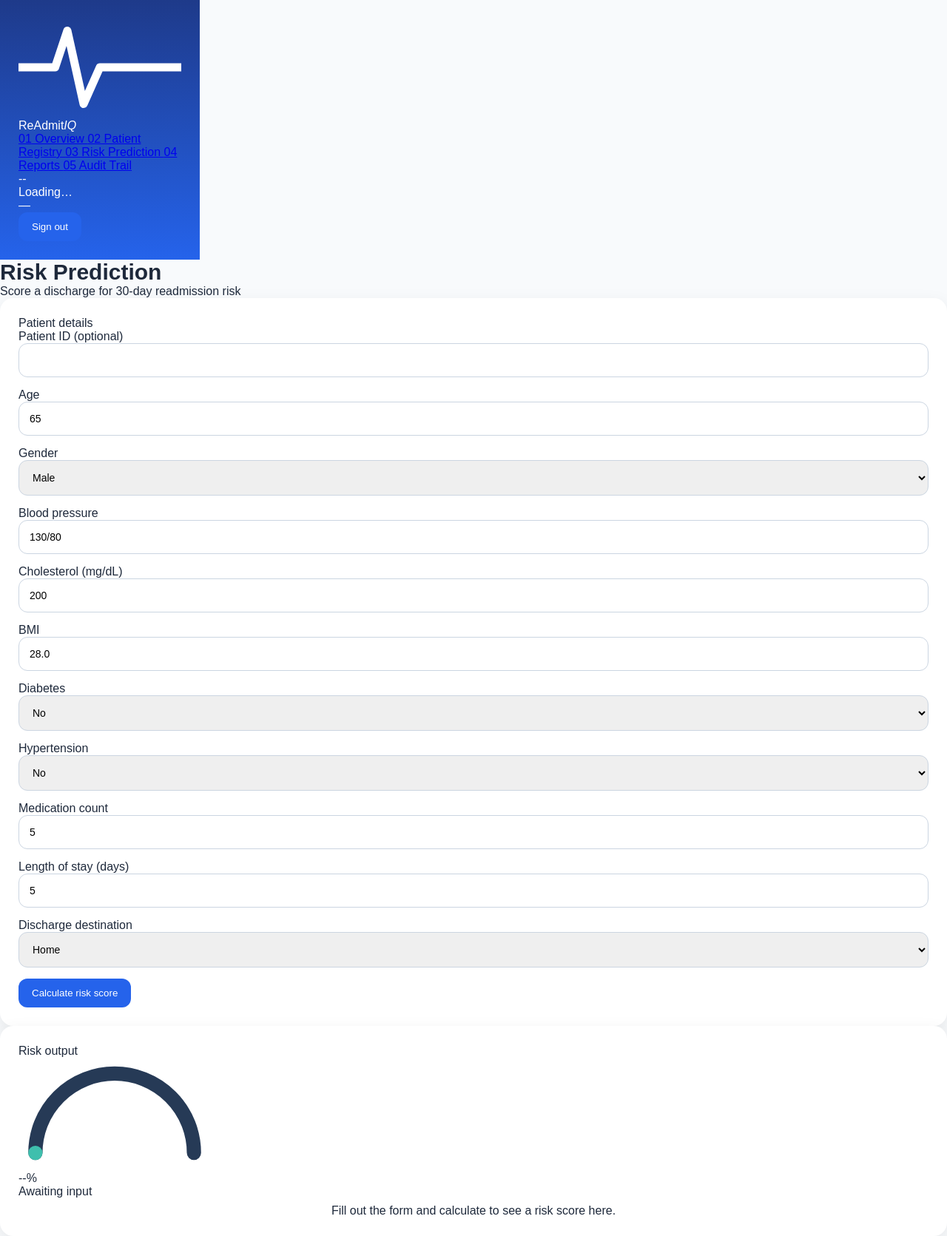
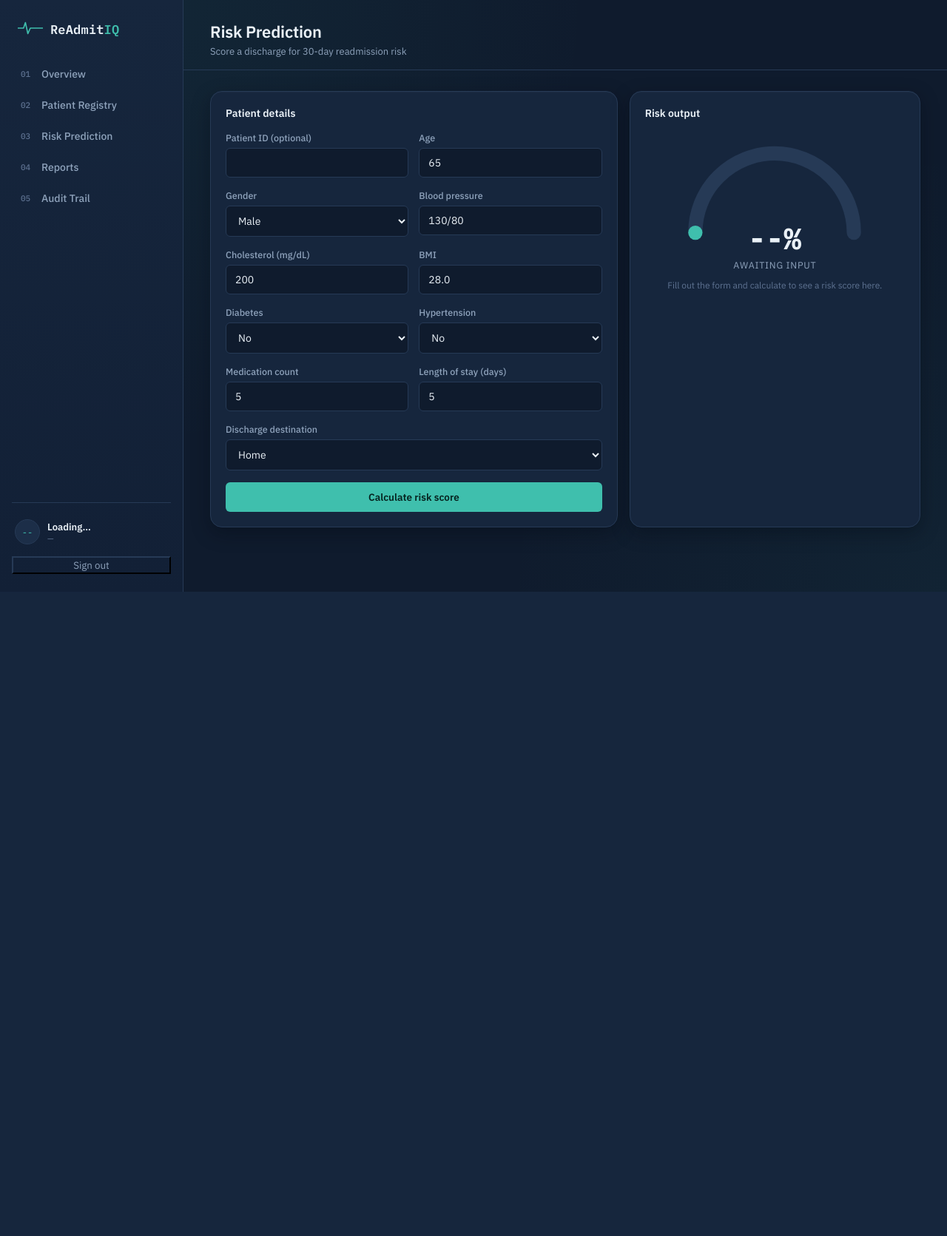
Before and after one commit to esetu-git-public/bootcamp-ace-26-team-1, a Python web app: template templates/prediction.html in a window 1280 px wide. Shown: the whole page at 74% size. After the commit the page ends 800 px from the top, so only its background shows below. Run offline with Jinja, Linux system fonts and the light colour scheme; the template is opened without the code that fills it, so the values that code supplies are empty.

Commit message:
Refactor CSS with design tokens and layout adjustments
Refactor CSS to implement design tokens and improve structure.

```diff
--- a/static/css/style.css
+++ b/static/css/style.css
@@ -1,386 +1,223 @@
-* {
-    margin: 0;
-    padding: 0;
-    box-sizing: border-box;
+/* ==========================================================================
+   ReAdmitIQ — design tokens
+   Concept: a clinical monitor / instrument-panel aesthetic. Deep navy-ink
+   panels, a signal-teal accent (the "pulse"), and functional risk colors
+   (teal = low, amber = medium, coral = high) that double as the palette's
+   only saturated notes. Numbers are set in a mono face like a monitor
+   readout; UI text in a humanist sans.
+   ========================================================================== */
+:root{
+  --ink:        #0F1B2D;
+  --panel:      #16263D;
+  --panel-2:    #1C2E48;
+  --line:       #263A56;
+  --text:       #EAF1F7;
+  --text-muted: #8FA3BC;
+  --text-dim:   #5E7291;
+
+  --signal:     #3FBFAD;   /* teal — primary accent / "healthy" */
+  --signal-dim: #2A8577;
+  --risk-low:   #3FBFAD;
+  --risk-med:   #F2B138;
+  --risk-high:  #F2545B;
+
+  --font-body: 'IBM Plex Sans', -apple-system, BlinkMacSystemFont, sans-serif;
+  --font-mono: 'IBM Plex Mono', 'SFMono-Regular', Menlo, monospace;
+
+  --radius-sm: 6px;
+  --radius-md: 10px;
+  --radius-lg: 16px;
+  --shadow-panel: 0 1px 0 rgba(255,255,255,0.03) inset, 0 8px 24px rgba(3,8,16,0.35);
 }
 
-body {
-    font-family: 'Poppins', sans-serif;
-    background: #f8fafc;
-    color: #1e293b;
+*{ box-sizing: border-box; }
+html,body{ height:100%; }
+body{
+  margin:0;
+  background: var(--ink);
+  background-image:
+    radial-gradient(circle at 15% 0%, rgba(63,191,173,0.07), transparent 45%),
+    radial-gradient(circle at 100% 100%, rgba(63,191,173,0.05), transparent 40%);
+  color: var(--text);
+  font-family: var(--font-body);
+  -webkit-font-smoothing: antialiased;
+}
+a{ color: inherit; text-decoration: none; }
+button{ font-family: inherit; }
+::selection{ background: var(--signal-dim); color: #fff; }
+
+h1,h2,h3{ margin:0; font-weight:600; letter-spacing: -0.01em; }
+.mono{ font-family: var(--font-mono); }
+
+/* ---- App shell ---- */
+.app-shell{ display:flex; min-height:100vh; }
+
+.sidebar{
+  width: 248px;
+  flex: 0 0 248px;
+  background: linear-gradient(180deg, var(--panel) 0%, #122036 100%);
+  border-right: 1px solid var(--line);
+  display:flex;
+  flex-direction: column;
+  padding: 24px 16px;
+  position: sticky;
+  top: 0;
+  height: 100vh;
+}
+.sidebar-brand{ display:flex; align-items:center; gap:10px; padding: 4px 8px 28px; }
+.brand-mark{ color: var(--signal); flex:0 0 auto; }
+.pulse-mark{ width:34px; height:20px; }
+.brand-word{ font-family: var(--font-mono); font-size:17px; font-weight:600; letter-spacing:0.01em; }
+.brand-word em{ font-style:normal; color: var(--signal); }
+
+.sidebar-nav{ display:flex; flex-direction:column; gap:2px; flex:1; }
+.nav-item{
+  display:flex; align-items:center; gap:10px;
+  padding: 11px 12px; border-radius: var(--radius-sm);
+  color: var(--text-muted); font-size: 14px; font-weight:500;
+  transition: background .15s ease, color .15s ease;
+}
+.nav-eyebrow{ font-family: var(--font-mono); font-size:11px; color: var(--text-dim); width:18px; }
+.nav-item:hover{ background: rgba(255,255,255,0.03); color: var(--text); }
+.nav-item.active{ background: rgba(63,191,173,0.1); color: var(--signal); }
+.nav-item.active .nav-eyebrow{ color: var(--signal); }
+
+.sidebar-footer{ display:flex; flex-direction:column; gap:10px; padding-top:16px; border-top:1px solid var(--line); }
+.user-chip{ display:flex; align-items:center; gap:10px; padding: 6px 4px; }
+.user-avatar{
+  width:34px; height:34px; border-radius:50%; background: var(--panel-2);
+  border:1px solid var(--line); display:flex; align-items:center; justify-content:center;
+  font-family: var(--font-mono); font-size:12px; color: var(--signal); flex:0 0 auto;
+}
+.user-meta{ overflow:hidden; }
+.user-name{ font-size:13px; font-weight:600; white-space:nowrap; overflow:hidden; text-overflow:ellipsis; }
+.user-role{ font-size:11px; color: var(--text-dim); text-transform:capitalize; }
+
+/* ---- Main column ---- */
+.main-col{ flex:1; min-width:0; display:flex; flex-direction:column; }
+.topbar{
+  display:flex; align-items:flex-end; justify-content:space-between;
+  padding: 28px 36px 16px; border-bottom: 1px solid var(--line);
+}
+.topbar-title h1{ font-size:22px; }
+.topbar-sub{ margin:4px 0 0; color: var(--text-muted); font-size:13px; }
+.topbar-actions{ display:flex; gap:10px; }
+.content{ padding: 28px 36px 48px; flex:1; }
+
+/* ---- Buttons ---- */
+.btn{
+  display:inline-flex; align-items:center; justify-content:center; gap:8px;
+  padding: 10px 18px; border-radius: var(--radius-sm); border:1px solid transparent;
+  font-size:13.5px; font-weight:600; cursor:pointer; transition: all .15s ease;
+}
+.btn-primary{ background: var(--signal); color: #06231F; }
+.btn-primary:hover{ background:#54cbb9; }
+.btn-primary:disabled{ opacity:.5; cursor:not-allowed; }
+.btn-ghost{ background: transparent; border-color: var(--line); color: var(--text-muted); }
+.btn-ghost:hover{ border-color: var(--signal-dim); color: var(--text); }
+.btn-block{ width:100%; }
+.btn-sm{ padding:7px 12px; font-size:12.5px; }
+.btn-danger{ background: transparent; border-color: rgba(242,84,91,0.4); color: var(--risk-high); }
+.btn-danger:hover{ background: rgba(242,84,91,0.08); }
+
+/* ---- Cards / panels ---- */
+.card{
+  background: var(--panel); border:1px solid var(--line); border-radius: var(--radius-lg);
+  box-shadow: var(--shadow-panel); padding: 20px;
+}
+.card-header{ display:flex; align-items:center; justify-content:space-between; margin-bottom:16px; }
+.card-title{ font-size:14px; font-weight:600; color: var(--text); }
+.card-eyebrow{
+  font-family: var(--font-mono); font-size:10.5px; letter-spacing:.08em; text-transform:uppercase;
+  color: var(--text-dim); margin-bottom:6px; display:block;
 }
 
-/* LOGIN + SIGNUP */
-.login-body {
-    background: linear-gradient(135deg, #dbeafe, #eff6ff);
+.stat-grid{ display:grid; grid-template-columns:repeat(4,1fr); gap:16px; margin-bottom:24px; }
+.stat-card{ background: var(--panel); border:1px solid var(--line); border-radius: var(--radius-lg); padding:18px 20px; box-shadow: var(--shadow-panel); }
+.stat-value{ font-family: var(--font-mono); font-size:28px; font-weight:600; margin-top:6px; }
+.stat-delta{ font-size:12px; color: var(--text-dim); margin-top:4px; }
+.stat-value.risk-high{ color: var(--risk-high); }
+.stat-value.risk-low{ color: var(--risk-low); }
+
+.grid-2{ display:grid; grid-template-columns: 1.4fr 1fr; gap:16px; }
+
+/* ---- Forms ---- */
+.field{ margin-bottom:16px; }
+.field label{ display:block; font-size:12.5px; color: var(--text-muted); margin-bottom:6px; font-weight:500; }
+.field input, .field select{
+  width:100%; background: var(--ink); border:1px solid var(--line); color: var(--text);
+  padding:10px 12px; border-radius: var(--radius-sm); font-size:14px; font-family: inherit;
+  transition: border-color .15s ease;
+}
+.field input:focus, .field select:focus{ outline:none; border-color: var(--signal-dim); }
+.field-row{ display:grid; grid-template-columns:1fr 1fr; gap:14px; }
+.hint{ color: var(--text-dim); font-size:12px; margin-top:4px; }
+.error-banner{
+  background: rgba(242,84,91,0.08); border:1px solid rgba(242,84,91,0.35); color:#ffb3b7;
+  padding:10px 14px; border-radius: var(--radius-sm); font-size:13px; margin-bottom:16px; display:none;
+}
+.error-banner.show{ display:block; }
+.success-banner{
+  background: rgba(63,191,173,0.08); border:1px solid rgba(63,191,173,0.35); color: var(--signal);
+  padding:10px 14px; border-radius: var(--radius-sm); font-size:13px; margin-bottom:16px; display:none;
+}
+.success-banner.show{ display:block; }
+
+/* ---- Tables ---- */
+.table-wrap{ overflow-x:auto; }
+table.data-table{ width:100%; border-collapse: collapse; font-size:13.5px; }
+.data-table th{
+  text-align:left; font-family: var(--font-mono); font-size:10.5px; letter-spacing:.06em;
+  text-transform:uppercase; color: var(--text-dim); font-weight:500;
+  padding:10px 12px; border-bottom:1px solid var(--line); white-space:nowrap;
+}
+.data-table td{ padding:12px; border-bottom:1px solid rgba(38,58,86,0.6); color: var(--text); white-space:nowrap; }
+.data-table tbody tr:hover{ background: rgba(255,255,255,0.02); }
+
+.badge{
+  display:inline-flex; align-items:center; gap:5px; padding:3px 9px; border-radius:99px;
+  font-size:11.5px; font-weight:600; font-family: var(--font-mono);
+}
+.badge-low{ background: rgba(63,191,173,0.12); color: var(--risk-low); }
+.badge-medium{ background: rgba(242,177,56,0.12); color: var(--risk-med); }
+.badge-high{ background: rgba(242,84,91,0.12); color: var(--risk-high); }
+.badge-yes{ background: rgba(242,84,91,0.12); color: var(--risk-high); }
+.badge-no{ background: rgba(255,255,255,0.06); color: var(--text-muted); }
+
+.pagination{ display:flex; align-items:center; justify-content:space-between; margin-top:16px; font-size:12.5px; color: var(--text-muted); }
+.pagination .controls{ display:flex; gap:8px; }
+
+.empty-state{ text-align:center; padding: 48px 20px; color: var(--text-dim); }
+.empty-state .icon{ font-size:28px; margin-bottom:10px; opacity:.6; }
+
+/* ---- Risk gauge (signature element) ---- */
+.gauge-wrap{ display:flex; flex-direction:column; align-items:center; padding: 8px 0 4px; }
+.gauge-score{ font-family: var(--font-mono); font-size:40px; font-weight:700; margin-top:-40px; }
+.gauge-label{ font-size:12.5px; color: var(--text-muted); margin-top:2px; text-transform:uppercase; letter-spacing:.06em; }
+
+/* ---- Loader ---- */
+.spinner{
+  width:16px; height:16px; border-radius:50%; border:2px solid rgba(255,255,255,0.2);
+  border-top-color: var(--signal); animation: spin .7s linear infinite; display:inline-block;
+}
+@keyframes spin{ to{ transform: rotate(360deg); } }
+
+/* ---- Responsive ---- */
+@media (max-width: 980px){
+  .stat-grid{ grid-template-columns:repeat(2,1fr); }
+  .grid-2{ grid-template-columns:1fr; }
+}
+@media (max-width: 720px){
+  .app-shell{ flex-direction:column; }
+  .sidebar{ width:100%; height:auto; position:relative; flex-direction:row; align-items:center; padding:12px 16px; }
+  .sidebar-nav{ flex-direction:row; overflow-x:auto; }
+  .sidebar-footer{ display:none; }
+  .stat-grid{ grid-template-columns:1fr 1fr; }
+  .content{ padding: 20px; }
+  .topbar{ padding: 20px; flex-direction:column; align-items:flex-start; gap:10px; }
 }
 
-.login-container {
-    display: grid;
-    grid-template-columns: 1fr 1fr;
-    min-height: 100vh;
+:focus-visible{ outline: 2px solid var(--signal); outline-offset: 2px; }
+@media (prefers-reduced-motion: reduce){
+  *{ animation-duration: 0.001ms !important; transition-duration: 0.001ms !important; }
 }
-
-.login-left {
-    background: linear-gradient(180deg, #1e3a8a, #2563eb);
-    color: white;
-    display: flex;
-    flex-direction: column;
-    justify-content: center;
-    padding: 80px;
-}
-
-.login-left h1 {
-    font-size: 52px;
-    margin-bottom: 20px;
-}
-
-.login-left h2 {
-    font-size: 42px;
-    line-height: 1.4;
-}
-
-.login-left p {
-    margin-bottom: 15px;
-}
-
-.login-right {
-    display: flex;
-    justify-content: center;
-    align-items: center;
-}
-
-.login-card {
-    width: 420px;
-    background: rgba(255,255,255,0.9);
-    backdrop-filter: blur(10px);
-    padding: 45px;
-    border-radius: 22px;
-    box-shadow: 0 8px 30px rgba(0,0,0,0.1);
-}
-
-.login-card h2 {
-    margin-bottom: 20px;
-}
-
-/* LAYOUT */
-.wrapper {
-    display: flex;
-    min-height: 100vh;
-}
-
-/* SIDEBAR */
-.sidebar {
-    width: 270px;
-    background: linear-gradient(180deg, #1e3a8a, #2563eb);
-    color: white;
-    padding: 25px;
-}
-
-.sidebar h2 {
-    margin-bottom: 35px;
-}
-
-.sidebar ul {
-    list-style: none;
-}
-
-.sidebar ul li {
-    padding: 15px;
-    margin-bottom: 10px;
-    border-radius: 12px;
-    transition: 0.3s;
-    cursor: pointer;
-}
-
-.sidebar ul li:hover,
-.sidebar ul li.active {
-    background: rgba(255,255,255,0.18);
-    transform: translateX(5px);
-}
-
-.sidebar i {
-    margin-right: 10px;
-}
-
-/* MAIN */
-.main-content {
-    flex: 1;
-    padding: 30px;
-}
-
-/* TOPBAR */
-.topbar {
-    display: flex;
-    justify-content: space-between;
-    align-items: center;
-    gap: 20px;
-}
-
-.topbar h1 {
-    font-size: 30px;
-}
-
-.top-actions {
-    display: flex;
-    gap: 12px;
-}
-
-/* BUTTON */
-button {
-    background: #2563eb;
-    color: white;
-    border: none;
-    padding: 12px 18px;
-    border-radius: 12px;
-    cursor: pointer;
-    transition: 0.3s;
-    font-weight: 500;
-}
-
-button:hover {
-    background: #1d4ed8;
-    transform: translateY(-2px);
-}
-
-/* INPUT */
-input,
-select {
-    width: 100%;
-    padding: 14px;
-    margin-bottom: 15px;
-    border: 1px solid #cbd5e1;
-    border-radius: 12px;
-    font-size: 14px;
-}
-
-input:focus,
-select:focus {
-    outline: none;
-    border-color: #2563eb;
-}
-
-/* SEARCH */
-.search-box input {
-    width: 300px;
-}
-
-/* CARD */
-.card-container {
-    display: grid;
-    grid-template-columns: repeat(4, 1fr);
-    gap: 20px;
-    margin-top: 25px;
-}
-
-.card {
-    background: white;
-    padding: 25px;
-    border-radius: 18px;
-    box-shadow: 0 8px 25px rgba(0,0,0,0.08);
-    transition: 0.3s;
-    animation: fadeIn 0.5s ease;
-}
-
-.card:hover {
-    transform: translateY(-4px);
-}
-
-.card h3 {
-    margin-bottom: 10px;
-}
-
-.card p {
-    font-size: 20px;
-}
-
-/* GRADIENT CARDS */
-.blue-card {
-    background: linear-gradient(135deg, #3b82f6, #2563eb);
-    color: white;
-}
-
-.red-card {
-    background: linear-gradient(135deg, #ef4444, #dc2626);
-    color: white;
-}
-
-.green-card {
-    background: linear-gradient(135deg, #22c55e, #16a34a);
-    color: white;
-}
-
-.purple-card {
-    background: linear-gradient(135deg, #a855f7, #9333ea);
-    color: white;
-}
-
-/* BOXES */
-.chart-box,
-.table-box,
-.form-card {
-    margin-top: 25px;
-    background: rgba(255,255,255,0.95);
-    backdrop-filter: blur(10px);
-    padding: 25px;
-    border-radius: 18px;
-    box-shadow: 0 8px 25px rgba(0,0,0,0.08);
-}
-
-/* TABLE */
-table {
-    width: 100%;
-    border-collapse: collapse;
-}
-
-th, td {
-    padding: 16px;
-    text-align: left;
-}
-
-th {
-    color: #64748b;
-}
-
-td {
-    border-top: 1px solid #e2e8f0;
-}
-
-tr:hover {
-    background: #f8fafc;
-}
-
-/* FORM */
-.form-grid {
-    display: grid;
-    grid-template-columns: 1fr 1fr;
-    gap: 18px;
-}
-
-/* RISK */
-.high {
-    color: #ef4444;
-    font-weight: 600;
-}
-
-.medium {
-    color: #f59e0b;
-    font-weight: 600;
-}
-
-.low {
-    color: #22c55e;
-    font-weight: 600;
-}
-
-/* PROGRESS */
-.progress-bar {
-    width: 100%;
-    height: 20px;
-    background: #ddd;
-    border-radius: 20px;
-}
-
-.progress-fill {
-    width: 82%;
-    height: 100%;
-    background: red;
-    border-radius: 20px;
-}
-
-/* DARK MODE */
-.dark-mode {
-    background: #0f172a;
-    color: white;
-}
-
-.dark-mode .card,
-.dark-mode .chart-box,
-.dark-mode .table-box,
-.dark-mode .form-card {
-    background: #1e293b;
-    color: white;
-}
-
-/* ANIMATION */
-@keyframes fadeIn {
-    from {
-        opacity: 0;
-        transform: translateY(20px);
-    }
-    to {
-        opacity: 1;
-        transform: translateY(0);
-    }
-}
-
-@media(max-width: 768px) {
-    .wrapper {
-        flex-direction: column;
-    }
-
-    .sidebar {
-        width: 100%;
-    }
-
-    .card-container {
-        grid-template-columns: 1fr;
-    }
-
-    .form-grid {
-        grid-template-columns: 1fr;
-    }
-
-    .login-container {
-        grid-template-columns: 1fr;
-    }
-
-    .login-left {
-        display: none;
-    }
-
-    .login-card {
-        width: 90%;
-    }
-
-    .search-box input {
-        width: 100%;
-    }
-}
-.remember-box {
-    display: flex;
-    justify-content: space-between;
-    align-items: center;
-    margin-bottom: 20px;
-    font-size: 14px;
-}
-
-.remember-label {
-    display: flex;
-    align-items: center;
-    gap: 8px;
-}
-
-.remember-label input[type="checkbox"] {
-    width: auto;
-    margin: 0;
-    padding: 0;
-}
-
-.password-box {
-    position: relative;
-    margin-bottom: 15px;
-}
-
-.password-box input {
-    margin-bottom: 0;
-}
-
-.toggle-password {
-    position: absolute;
-    right: 15px;
-    top: 50%;
-    transform: translateY(-50%);
-    cursor: pointer;
-    font-size: 18px;
-}
```
